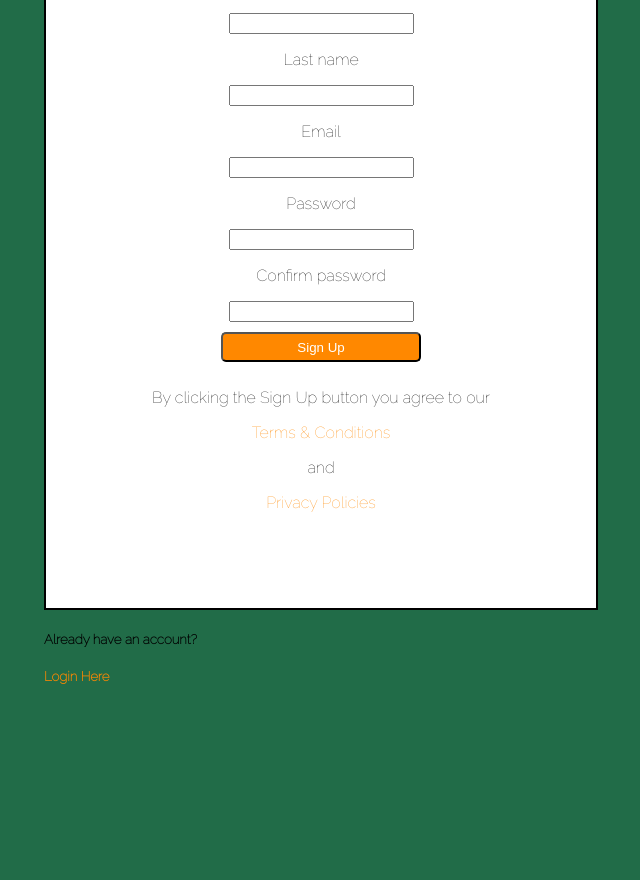
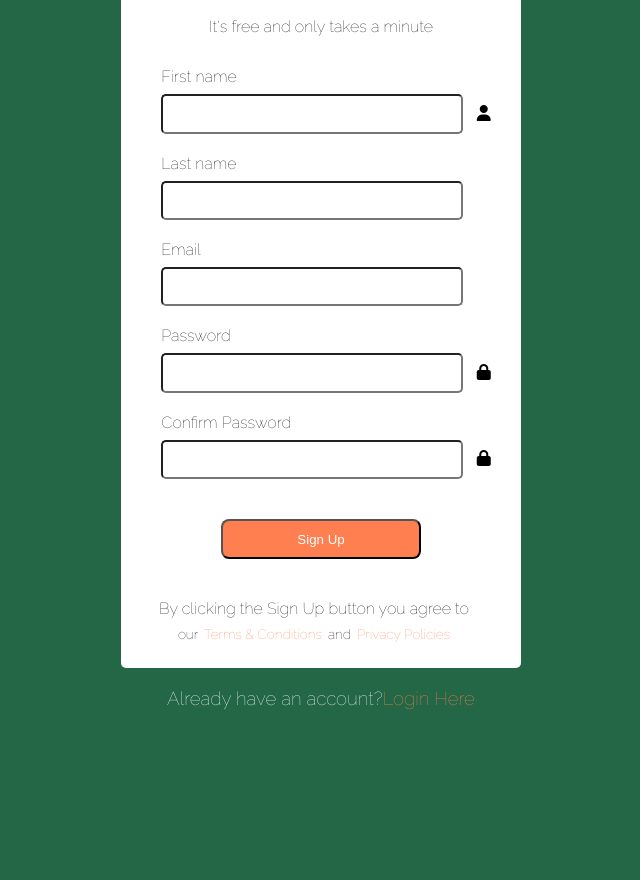
Before and after one commit to janibehm/newsletter-submit, a website: page index.html in a window 1280 px wide. Shown: the part 152-1032 px from the top of the page, without its empty margins (319-959 px from the left). Before the commit the page ends 867 px from the top, so only its background shows below. Drawn offline with Linux system fonts and the light colour scheme; a web font is replaced by a local one.

Commit message:
ready but add icons inside input

```diff
--- a/index.html
+++ b/index.html
@@ -17,40 +17,54 @@
       href="https://fonts.googleapis.com/css2?family=Raleway:wght@100,400&display=swap"
       rel="stylesheet"
     />
+    <link rel="stylesheet" href="https://cdnjs.cloudflare.com/ajax/libs/font-awesome/5.15.3/css/all.min.css" integrity="sha512-5z5V5xJZ2OM+V5MFeiz2SRyJlDgNvyBylG0nIYJnZ/QTgZpUv13+l+Iek6I+t0quY36Y1kU6ixBdQpxBFo6HjA==" crossorigin="anonymous" referrerpolicy="no-referrer" />
+
+    <script src="https://kit.fontawesome.com/30ae4790f2.js" crossorigin="anonymous"></script>
+
+
     <link rel="stylesheet" href="style.css" />
   </head>
   <body>
     <div class="outterContainer">
       <div class="container">
-        <div class="formStyle">
           <h1>Sign Up</h1>
           <h4>It's free and only takes a minute</h4>
           <form>
-            <p class="fieldText">First name</p>
-            <input type="text" />
+            <p class="fieldText">First name </p>
+            <div class="input-container">
+              <input type="text" id="firstname" />
+              <i class="fas fa-user"></i>
+            </div>
             <p class="fieldText">Last name</p>
-            <input type="text" />
+            <input type="text" id="lastname" />
             <p class="fieldText">Email</p>
-            <input type="email" />
+            <input type="email" id="email" />
+
+
+
             <p class="fieldText">Password</p>
-            <input type="password" />
-            <p class="fieldText">Confirm password</p>
-            <input type="password" />
+            <div class="input-container">
+              <input type="password" id="password" />
+              <i class="fas fa-lock"></i>
+            </div>
+            <p class="fieldText">Confirm Password</p>
+            <div class="input-container">
+              <input type="password" id="password" />
+              <i class="fas fa-lock"></i>
+            </div>
           </form>
           <button type="submit" id="signUp">Sign Up</button>
-
-          <p>By clicking the Sign Up button you agree to our</p>
-          <p class="orangeText">Terms & Conditions</p>
-          <p>and</p>
-          <p class="orangeText">Privacy Policies</p>
+          <div class="bottomContainer">
+            <p>By clicking the Sign Up button you agree to </p>
+          </div>
+            <div class="bottomContainer2">
+              <p>our</p><p class="orangeText">Terms & Conditions</p><p> and </p><p class="orangeText">Privacy Policies</p>
             </div>
             </div>
             <div class="bottomText">
-        <h5>Already have an account?</h5>
-        <h5 class="orangeText">Login Here</h5>
+              <h3 class="firstText">Already have an account?</h3>
+              <h3 class="secondText">Login Here</h3>
             </div>
             </div>
-
-    <!-- container ends here -->
           </body>
         </html>
--- /dev/null
+++ b/package.json
@@ -0,0 +1,5 @@
+{
+  "devDependencies": {
+    "prettier": "2.8.8"
+  }
+}
--- a/style.css
+++ b/style.css
@@ -1,30 +1,54 @@
 body {
-  background-color: rgba(0, 87, 45, 0.871);
+  background-color: #236747;
   font-family: "Raleway", sans-serif;
   display: flex;
   justify-content: center;
   height: auto;
+  margin: 0;
+  padding:0;
+}
+
+input{
+  height:2.5em;
+  border-radius:5px;
+  margin:10px;
+  width:22em;
+}
+
+.fieldText{
+  margin-left:10px;
 }
 
 .container {
-  height: 750px;
-  width: 550px;
-  text-align: center;
-  border: solid black 2px;
-  background-color: white;
-}
-
-#signUp {
-  margin: 10px;
-  background-color: rgb(255, 136, 0);
-  color: white;
-  width: 200px;
-  height: 30px;
+  height: 780px;
+  width: 400px;
+  display: flex;
+  flex-direction: column;
+  align-items: center;
+  justify-content: center;
+  text-align: left;
+  background-color: #ffffff;
   border-radius: 5px;
 }
 
-.orangeText {
-  color: rgb(255, 136, 0);
+.bottomContainer2{
+  display:flex;
+  font-size:85%;
+}
+
+.outterContainer {
+  padding-top: 40px;
+  height: 1000px;
+}
+
+button {
+  margin: 30px;
+  background-color: #ff7f50;
+  color: #ffffff;
+  width: 200px;
+  height: 40px;
+  font-size: 1.2sem;
+  border-radius:8px;
 }
 
 h1 {
@@ -32,8 +56,38 @@ h1 {
 }
 
 h4 {
-  font-weight: 200;
+  font-weight: 100;
+}
+
+p {
+  font-weight: 100;
+  margin: 10px;
+  margin-bottom: -2px;
+  margin-left: -4px;
 }
 
 .bottomText {
+  display:flex;
+  justify-content:center;
 }
+
+.firstText {
+  color: #ffffff;
+}
+
+.secondText {
+  color: #ff7f50;
+}
+
+h3{
+  font-weight: lighter;
+}
+
+.orangeText {
+  color: #ff7f50;
+}
+
+
+fas fa-lock{
+  z-index:999;
+}
```
Also changed, not shown: 2 other files. Lines whose indentation alone changed are shown as unchanged.
